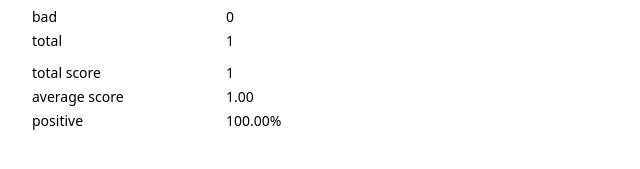
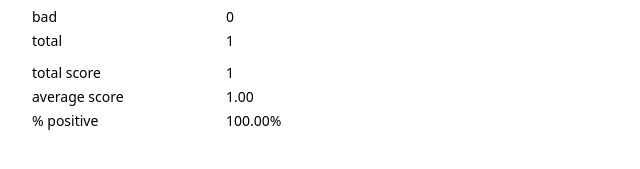
Before and after one commit to nikitapashinsky/fullstackopen, a React (Vite) app in the folder part1/unicafe/: page / in a window 1280 px wide. Both pictures are taken after a click on the button "good". Shown: the part 213-382 px from the top of the page, without its empty margins (0-640 px from the left). Built offline with nearby package versions, Linux system fonts and the light colour scheme.

Commit message:
complete 1.10: unicafe step 5

```diff
--- a/part1/unicafe/src/App.jsx
+++ b/part1/unicafe/src/App.jsx
@@ -4,7 +4,6 @@
 import Statistics from "./Statistics";
 
 const App = () => {
-  // save clicks of each button to its own state
   const [good, setGood] = useState(0);
   const [neutral, setNeutral] = useState(0);
   const [bad, setBad] = useState(0);
--- /dev/null
+++ b/part1/unicafe/src/StatisticLine.jsx
@@ -0,0 +1,10 @@
+const StatisticLine = ({ text, value }) => {
+  return (
+    <div className="grid grid-cols-2 gap-1 text-sm">
+      <p>{text}</p>
+      <p>{value}</p>
+    </div>
+  );
+};
+
+export default StatisticLine;
--- a/part1/unicafe/src/Statistics.jsx
+++ b/part1/unicafe/src/Statistics.jsx
@@ -1,3 +1,5 @@
+import StatisticLine from "./StatisticLine";
+
 const Statistics = ({
   good,
   neutral,
@@ -12,28 +14,19 @@
       <h1 className="text-2xl font-medium">statistics</h1>
       {totalFeedbacks > 0 ? (
         <div className="flex flex-col gap-3">
-          <div className="grid grid-cols-2 gap-1 text-sm">
-            <p>good</p>
-            <p>{good}</p>
-
-            <p>neutral</p>
-            <p>{neutral}</p>
-
-            <p>bad</p>
-            <p>{bad}</p>
-
-            <p>total</p>
-            <p>{totalFeedbacks}</p>
+          <div className="flex flex-col gap-1">
+            <StatisticLine text="good" value={good} />
+            <StatisticLine text="neutral" value={neutral} />
+            <StatisticLine text="bad" value={bad} />
+            <StatisticLine text="total" value={totalFeedbacks} />
           </div>
-          <div className="grid grid-cols-2 gap-1 text-sm">
-            <p>total score</p>
-            <p>{totalScore}</p>
-
-            <p>average score</p>
-            <p>{average.toFixed(2)}</p>
-
-            <p>positive</p>
-            <p>{positive.toFixed(2)}%</p>
+          <div className="flex flex-col gap-1">
+            <StatisticLine text="total score" value={totalScore} />
+            <StatisticLine text="average score" value={average.toFixed(2)} />
+            <StatisticLine
+              text="% positive"
+              value={`${positive.toFixed(2)}%`}
+            />
           </div>
         </div>
       ) : (
```
